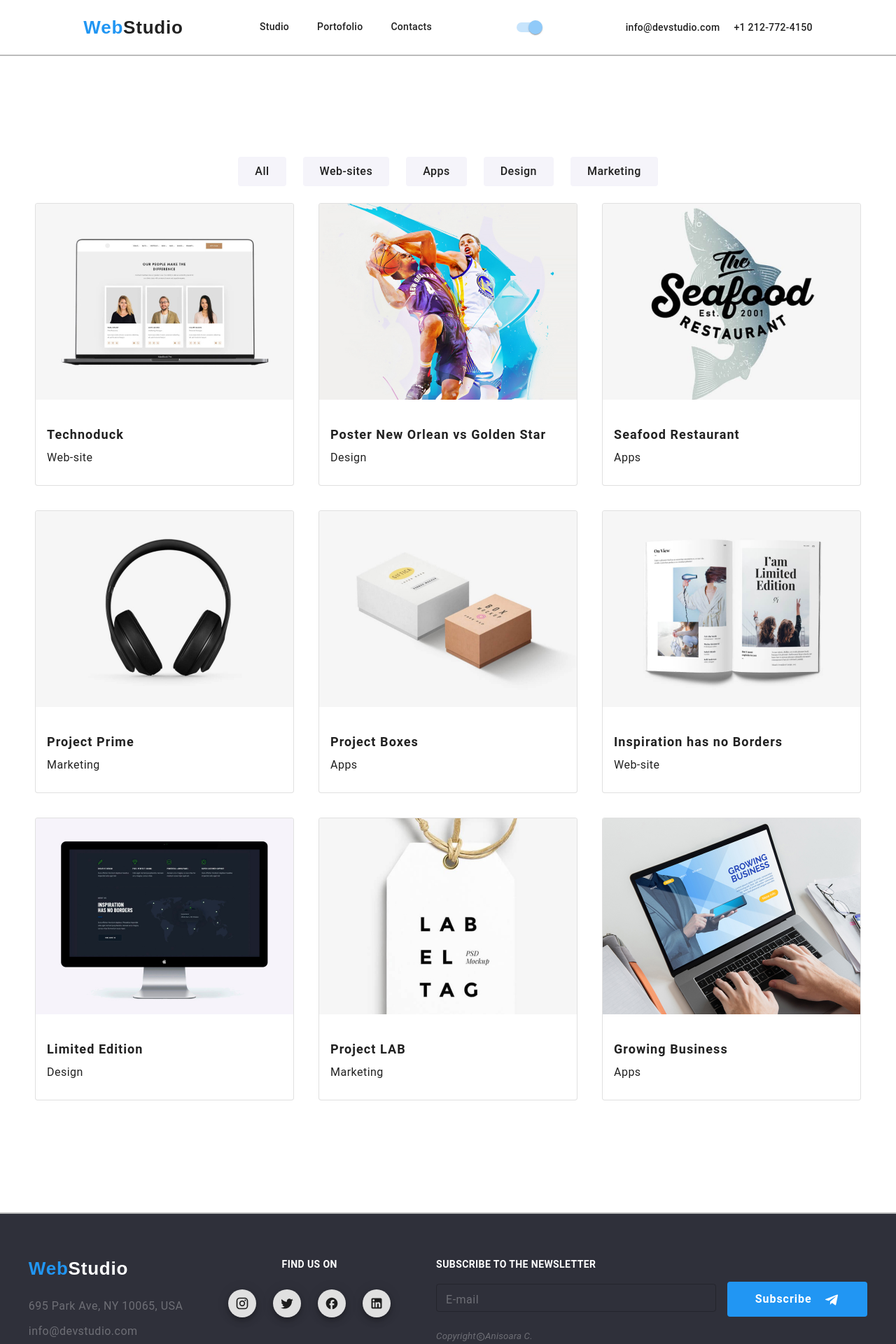
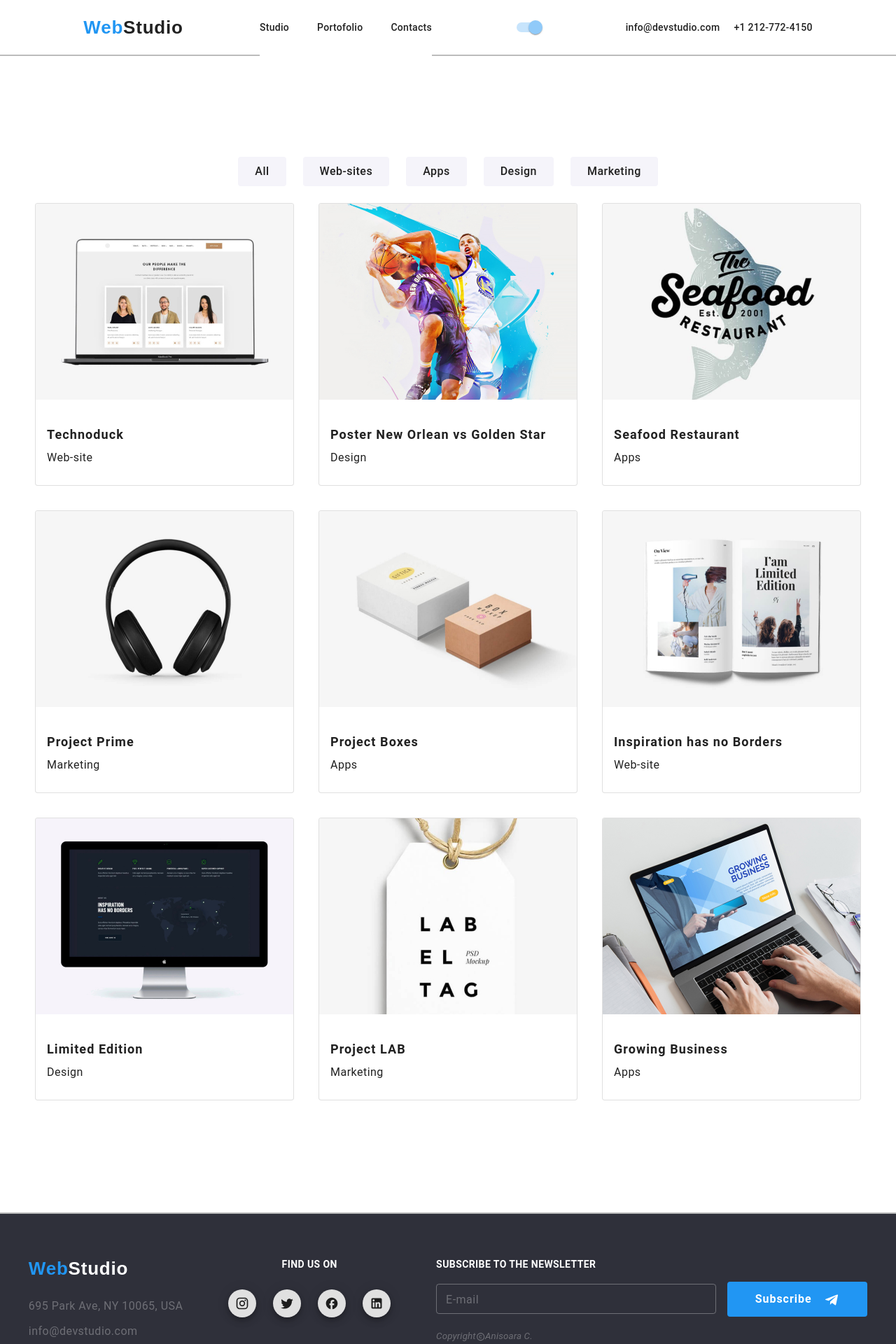
Before and after one commit to anisoara1/WebStudio-page, a React (Create React App) app: page /portofolio in a window 1280 px wide. Shown: the top 1920 px of the page at 70% size. Built offline with nearby package versions, Linux system fonts and the light colour scheme.

Commit message:
fixed some styles

```diff
--- a/src/components/Footer/Footer.jsx
+++ b/src/components/Footer/Footer.jsx
@@ -1,4 +1,4 @@
-import React from 'react';
+import React, { useState } from 'react';
 import css from './Footer.module.css';
 import {
   Box,
@@ -19,6 +19,15 @@ import { useTheme } from '@mui/material';
 import CopyrightIcon from '@mui/icons-material/Copyright';
 
 export const Footer = () => {
+  const [email, setEmail] = useState('');
+
+  const handleChange = event => {
+    setEmail(event.target.value);
+  };
+
+  const handleBlur = () => {
+    setEmail(''); // Clear the email state when the input loses focus
+  };
   const theme = useTheme();
   return (
     <Container
@@ -305,14 +314,23 @@ export const Footer = () => {
             label="E-mail"
             variant="outlined"
             size="small"
+            value={email}
+            onChange={handleChange}
+            onBlur={handleBlur}
             InputProps={{
               style: {
-                color: '#FFFFFF4D',
+                color: '#F5F4FA',
+                fontFamily: 'Roboto',
+                fontSize: '18px',
+                fontWeight: '300',
+                lineHeight: '28px',
+                letterSpacing: '0.03em',
               },
             }}
             sx={{
               width: '50vh',
               '& .MuiOutlinedInput-root .MuiOutlinedInput-notchedOutline': {
+                borderColor: '#FFFFFF4D',
                 ':&hover': {
                   borderColor: 'white',
                   color: '#FFFFFF4D',
--- a/src/components/Navbar/Navbar.jsx
+++ b/src/components/Navbar/Navbar.jsx
@@ -59,7 +59,7 @@ export const Header = forwardRef(({ toggleDarkMode }, ref) => {
       </Link>
       <MenuList
         sx={{
-          marginTop: '2.5vh',
+          marginTop: '4.5vh',
           fontFamily: 'Roboto, sans-serif',
           fontWeight: '400',
           fontSize: '18px',
@@ -84,7 +84,7 @@ export const Header = forwardRef(({ toggleDarkMode }, ref) => {
                 lineHeight: '16px',
                 letterSpacing: '0.02em',
                 color: 'text.primary',
-                padding: '0 0 22px 0',
+                padding: '0 0 36px 0',
                 cursor: 'pointer',
                 '&:hover': {
                   color: '#2196F3',
@@ -111,7 +111,7 @@ export const Header = forwardRef(({ toggleDarkMode }, ref) => {
                 lineHeight: '16px',
                 letterSpacing: '0.02em',
                 color: 'text.primary',
-                padding: '0 0 22px 0',
+                padding: '0 0 36px 0',
                 cursor: 'pointer',
                 '&:hover': {
                   color: '#2196F3',
@@ -138,7 +138,7 @@ export const Header = forwardRef(({ toggleDarkMode }, ref) => {
                 lineHeight: '16px',
                 letterSpacing: '0.02em',
                 color: 'text.primary',
-                padding: '0 0 22px 0',
+                padding: '0 0 36px 0',
                 cursor: 'pointer',
                 '&:hover': {
                   color: '#2196F3',
--- a/src/components/WhatWeDo/WhatWeDo.module.css
+++ b/src/components/WhatWeDo/WhatWeDo.module.css
@@ -27,7 +27,7 @@
   align-content: center;
   width: 370px;
   height: 70px;
-  margin: -9vh 0 0 0;
+  margin: -10vh 0 0 0;
   color: aliceblue;
   display: flex;
   align-items: center;
```
